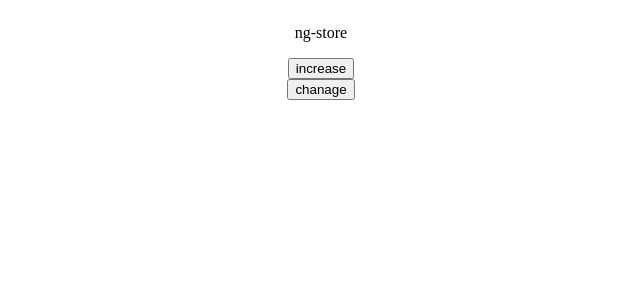
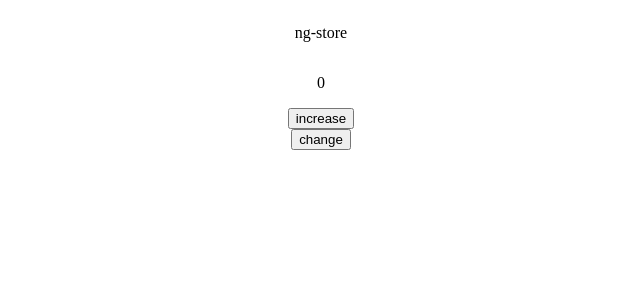
Before and after one commit to HWliao/ng-store, an Angular app: page / in a window 1280 px wide. Shown: the top 300 px of the page, without its empty margins (319-959 px from the left). Built offline with nearby package versions, Linux system fonts and the light colour scheme.

Commit message:
vascode 配置

```diff
--- a/src/app/app.component.html
+++ b/src/app/app.component.html
@@ -1,6 +1,7 @@
 <div style="display: flex;flex-direction: column;align-items: center;">
   <p>{{title}}</p>
-  <button>increase</button>
-  <button>chanage</button>
+  <p>{{count}}</p>
+  <button (click)="increase()">increase</button>
+  <button (click)="change()">change</button>
 </div>
 <router-outlet></router-outlet>
--- a/src/app/app.component.ts
+++ b/src/app/app.component.ts
@@ -8,6 +8,16 @@ import { Component } from '@angular/core';
 export class AppComponent {
   title = 'ng-store';
 
+  count = 0;
+
   constructor() {
   }
+
+  increase() {
+    this.count += 1;
+  }
+
+  change() {
+    this.title = this.title + this.count;
+  }
 }
```
